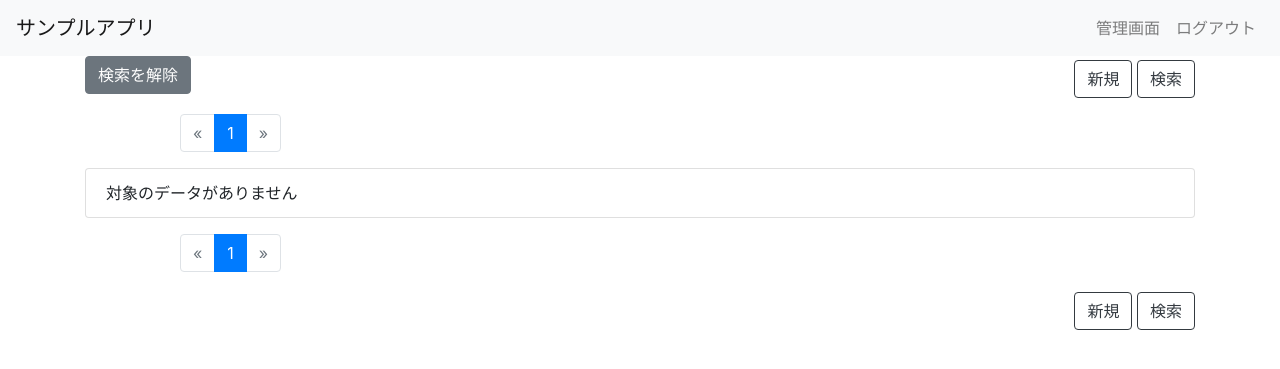
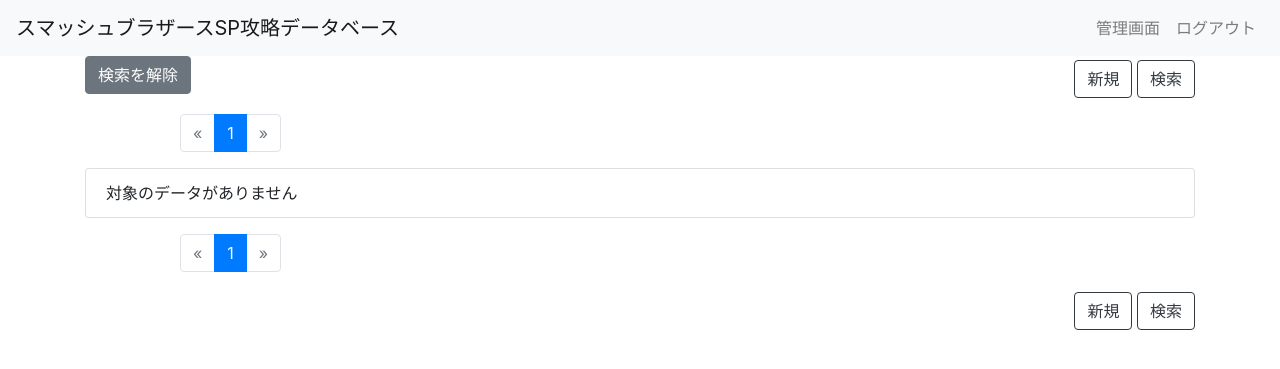
Before and after one commit to yoichi-baba/sbsp, a Django app: page / in a window 1280 px wide. Shown: the top 369 px of the page. Run offline with Django 3.2, Linux system fonts and the light colour scheme; the visitor is signed in with stand-in values (Sample User, id 1); data comes from the database, SQL or seed files in the repository; data that the repository does not hold is empty; some libraries are stand-ins or nearby versions.

Commit message:
画面名変更
Signed-off-by: yoichi.baba <la2t.yn@gmail.com>

```diff
--- a/app/apps.py
+++ b/app/apps.py
@@ -7,4 +7,4 @@
     管理画面での表示名を指定する
     """
     name = 'app'
-    verbose_name = 'サンプルアプリ'
+    verbose_name = 'スマッシュブラザースSP攻略データベース'
--- a/app/templates/app/_base.html
+++ b/app/templates/app/_base.html
@@ -7,7 +7,7 @@
     <meta charset="utf-8">
     <meta name="viewport" content="width=device-width, initial-scale=1, shrink-to-fit=no">
     <meta http-equiv="x-ua-compatible" content="ie=edge">
-    <title>サンプルアプリ</title>
+    <title>スマッシュブラザースSP攻略データベース</title>
     <!-- Bootstrap CSS -->
     <link href="https://maxcdn.bootstrapcdn.com/bootstrap/4.0.0/css/bootstrap.min.css" rel="stylesheet"
           integrity="sha384-Gn5384xqQ1aoWXA+058RXPxPg6fy4IWvTNh0E263XmFcJlSAwiGgFAW/dAiS6JXm"
@@ -19,7 +19,7 @@
 
 <body>
 <nav class="navbar navbar-expand-md navbar-light bg-light ">
-    <a class="navbar-brand" href="#">サンプルアプリ</a>
+    <a class="navbar-brand" href="#">スマッシュブラザースSP攻略データベース</a>
     <button type="button" class="navbar-toggler" data-toggle="collapse" data-target="#Navber" aria-controls="Navber"
             aria-expanded="false"
             aria-label="ナビゲーションの切替">
```
